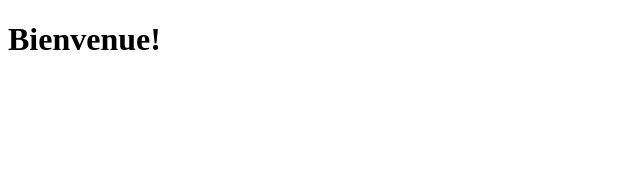
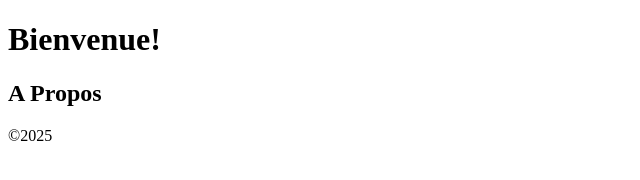
Before and after one commit to ATHANOR667/projet-web-4, a plain HTML site: page index.html in a window 1280 px wide. Shown: the whole page, without its empty margins (0-640 px from the left). Drawn offline with Linux system fonts and the light colour scheme.

Commit message:
feat: Ajout des sections A propos et footer.

```diff
--- a/index.html
+++ b/index.html
@@ -5,5 +5,8 @@
 </head>
 <body>
 <h1>Bienvenue!</h1>
+<section id="about"><h2>A
+Propos</h2></section>
+<footer><p>&copy;2025</p></footer>
 </body>
 </html>
```
